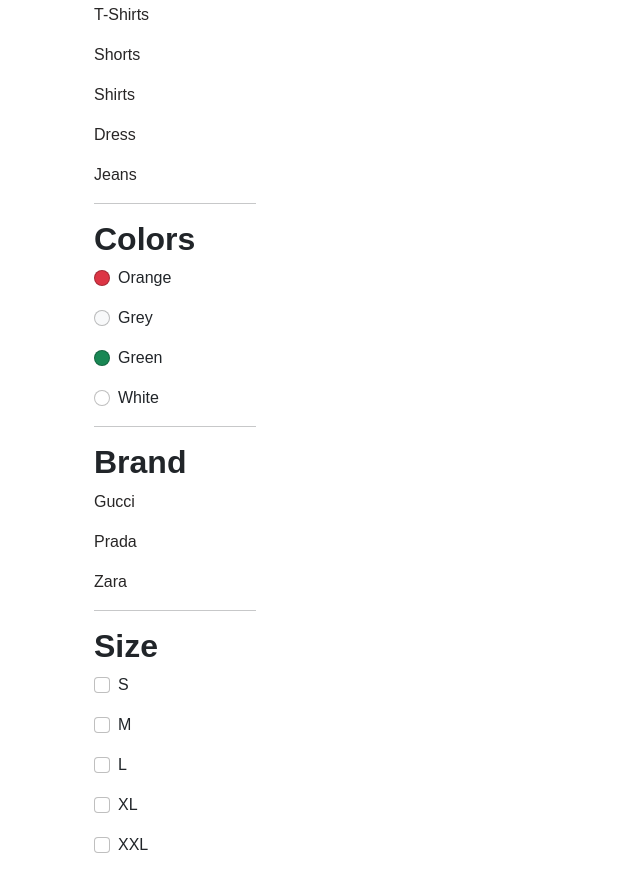
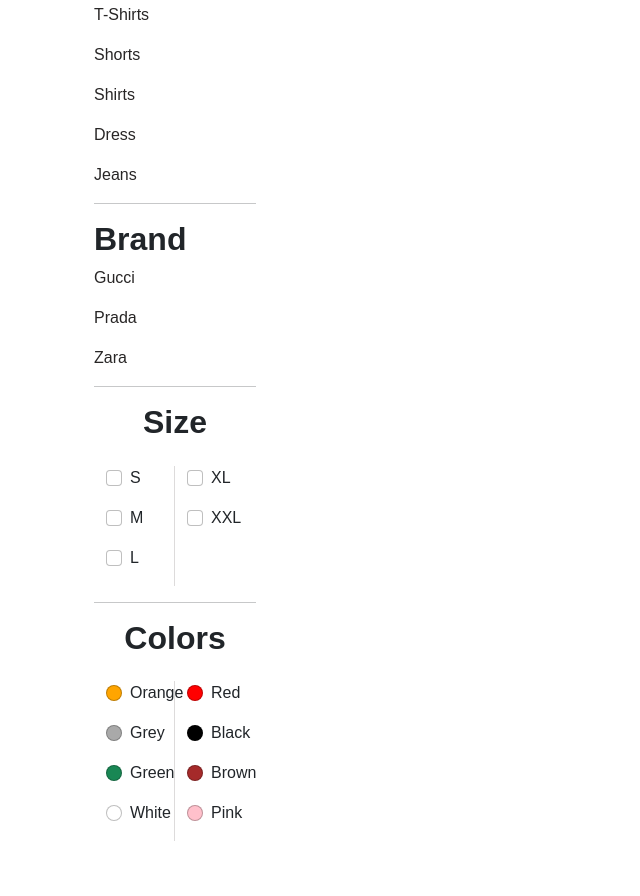
Before and after one commit to NhatNguyen1502/project-highFashionWeb, a plain HTML site: page html/category.html in a window 1280 px wide. Shown: the part 224-1120 px from the top of the page, without its empty margins (0-640 px from the left). Drawn offline with nearby package versions, Linux system fonts and the light colour scheme; no server answers.

Commit message:
add color category

```diff
--- a/css/Category.css
+++ b/css/Category.css
@@ -22,6 +22,34 @@
 }
 .font-weight-bold {
   font-weight: bold;
+  font-size: 25px;
+}
+.title{
+  font-weight: bold;
+  font-size: 15px;
+}
+.item-start {
+  display: flex;
+  flex-direction: column;
+  align-items: center;
+}
+.border-right{
+  border-right: solid rgb(221, 219, 219) 1px;
+}
+.bg-red{
+  background-color: red;
+}
+.bg-brown{
+  background-color: brown;
+}
+.bg-orange{
+  background-color: orange;
+}
+.bg-pink{
+  background-color:pink;
+}
+.bg-grey{
+  background-color: darkgrey;
 }
 
 .price-large {
--- a/html/category.html
+++ b/html/category.html
@@ -214,10 +214,10 @@
     <div class="container-sm bg-white">
         <div class="row justify-content-center">
             <div class="col-2 d-sm-block d-none">
-                <h2 class="fw-bold mt-3">Filters</h2>
+                <h2 class="fw-bold mt-3 ">Filters</h2>
                 <hr>
                 <ul class="list-unstyled">
-                    <li class="mb-3"><a href="#" class="text-decoration-none " onclick="filterByCategory('t-shirts')">T-Shirts</a></li>
+                    <li class="mb-3"><a href="#" class="text-decoration-none  " onclick="filterByCategory('t-shirts')">T-Shirts</a></li>
                     <li class="mb-3"><a href="#" class="text-decoration-none " onclick="filterByCategory('shorts')" >Shorts</a></li>
                     <li class="mb-3"><a href="#" class="text-decoration-none " onclick="filterByCategory('shirts')">Shirts</a></li>
                     <li class="mb-3"><a href="#" class="text-decoration-none " onclick="filterByCategory('dresses')">Dress</a></li>
@@ -225,16 +225,59 @@
                 </ul>
                 <hr>
 
-                <h2 class="fw-bold">Colors</h2>
+                  <h2 class="fw-bold ">Brand</h2>
+                  <ul class="list-unstyled ">
+                    <li class="mb-3"><a href="#" class="text-decoration-none " onclick="filterByBrand('gucci')">Gucci</a></li>
+                    <li class="mb-3"><a href="#" class="text-decoration-none " onclick="filterByBrand('prada')">Prada</a></li>
+                    <li class="mb-3"><a href="#" class="text-decoration-none " onclick="filterByBrand('zara')">Zara</a></li>
+                </ul>
+                <hr>
+
+                  <h2 class="fw-bold text-center mb-4">Size</h2>
+                  <div class="row">
+                    <div class="col-6 border-right">
+                      <div class="form-check mb-3 "id="sizes" onclick="filterBySize('S')">
+                        <input class="form-check-input" type="checkbox" name="size" id="size-s" value="S" >
+                        <label class="form-check-label" for="size-xl">S</label>
+                      </div>
+                      <div class="form-check mb-3" onclick="filterBySize('M')">
+                        <input class="form-check-input" type="checkbox" name="size" id="size-m" value="M">
+                        <label class="form-check-label" for="size-xxl">M</label>
+                      </div>
+                      <div class="form-check mb-3" onclick="filterBySize('L')">
+                        <input class="form-check-input" type="checkbox" name="size" id="size-l" value="L">
+                        <label class="form-check-label" for="size-xxl">L</label>
+                      </div>
+                    </div>
+                    <div class="col-6">
+                      <div class="form-check mb-3" onclick="filterBySize('XL')">
+                        <input class="form-check-input" type="checkbox" name="size" id="size-xl" value="XL">
+                        <label class="form-check-label" for="size-xxl">XL</label>
+                      </div>
+                      <div class="form-check mb-3" onclick="filterBySize('XXL')">
+                        <input class="form-check-input" type="checkbox" name="size" id="size-xxl" value="XXL">
+                        <label class="form-check-label" for="size-xxl">XXL</label>
+                      </div>
+                    </div>
+                  </div>
+                  <hr>
+
+                  <!-- <div>
+                    <button type="button" class="btn btn-primary" >Submit</button>
+                  </div> -->
+
+                  <h2 class="fw-bold text-center mb-4">Colors</h2>
+                  <div class="row">
+                    <div class="col-6 border-right">
                       <div class="form-check mb-3">
-                    <input class="form-check-input bg-danger" type="radio" name="color" id="color-red" value="orange">
-                    <label class="form-check-label" for="color-red">
+                        <input class="form-check-input bg-orange" type="radio" name="color" id="color-orange" value="orange">
+                        <label class="form-check-label" for="color-orange">
                           Orange
                         </label>
                       </div>
                       <div class="form-check mb-3">
-                    <input class="form-check-input bg-light" type="radio" name="color" id="color-blue" value="grey">
-                    <label class="form-check-label" for="color-blue">
+                        <input class="form-check-input bg-grey" type="radio" name="color" id="color-grey" value="grey">
+                        <label class="form-check-label" for="color-grey">
                           Grey
                         </label>
                       </div>
@@ -250,42 +293,34 @@
                           White
                         </label>
                       </div>
-                  <hr>
-
-
-                  <h2 class="fw-bold">Brand</h2>
-                  <ul class="list-unstyled">
-                    <li class="mb-3"><a href="#" class="text-decoration-none " onclick="filterByBrand('gucci')">Gucci</a></li>
-                    <li class="mb-3"><a href="#" class="text-decoration-none " onclick="filterByBrand('prada')">Prada</a></li>
-                    <li class="mb-3"><a href="#" class="text-decoration-none " onclick="filterByBrand('zara')">Zara</a></li>
-                </ul>
-                <hr>
-
-                  <h2 class="fw-bold" >Size</h2>
-                  <div class="form-check mb-3"id="sizes" onclick="filterBySize('S')">
-                    <input class="form-check-input" type="checkbox" name="size" id="size-s" value="S" >
-                    <label class="form-check-label" for="size-xl">S</label>
                     </div>
-
-                  <div class="form-check mb-3" onclick="filterBySize('M')">
-                    <input class="form-check-input" type="checkbox" name="size" id="size-m" value="M">
-                    <label class="form-check-label" for="size-xxl">M</label>
+                    <div class="col-6">
+                      <div class="form-check mb-3">
+                        <input class="form-check-input bg-red" type="radio" name="color" id="color-red" value="red">
+                        <label class="form-check-label" for="color-red">
+                          Red
+                        </label>
                       </div>
-                  <div class="form-check mb-3" onclick="filterBySize('L')">
-                    <input class="form-check-input" type="checkbox" name="size" id="size-l" value="L">
-                    <label class="form-check-label" for="size-xxl">L</label>
+                      <div class="form-check mb-3">
+                        <input class="form-check-input bg-black" type="radio" name="color" id="color-black" value="black">
+                        <label class="form-check-label" for="color-black">
+                          Black
+                        </label>
                       </div>
-                  <div class="form-check mb-3" onclick="filterBySize('XL')">
-                    <input class="form-check-input" type="checkbox" name="size" id="size-xl" value="XL">
-                    <label class="form-check-label" for="size-xxl">XL</label>
+                      <div class="form-check mb-3">
+                        <input class="form-check-input bg-brown" type="radio" name="color" id="color-brown" value="brown">
+                        <label class="form-check-label" for="color-brown">
+                          Brown
+                        </label>
                       </div>
-                  <div class="form-check mb-3" onclick="filterBySize('XXL')">
-                    <input class="form-check-input" type="checkbox" name="size" id="size-xxl" value="XXL">
-                    <label class="form-check-label" for="size-xxl">XXL</label>
+                      <div class="form-check mb-3">
+                        <input class="form-check-input bg-pink" type="radio" name="color" id="color-pink" value="pink">
+                        <label class="form-check-label" for="color-pink">
+                          Pink
+                        </label>
                       </div>
-                  <!-- <div>
-                    <button type="button" class="btn btn-primary" >Submit</button>
-                  </div> -->
+                    </div>
+                  </div>
 
             </div>
             <div class="col-10 ">
--- a/js/category.js
+++ b/js/category.js
@@ -11,9 +11,9 @@
         htmls += `
               <div class="col-sm-3" id="item-${element.id}" onmouseover="addHoverEffect(this)" onmouseout="removeHoverEffect(this)" onclick="transferPage(${element.id})">
               <img class="mb-3" src="${element.img.url}" alt="">
-              <p class="mb-1 font-weight-bold">${element.name}</p>
-              <span class="star">&#9733;&#9733;&#9733;&#9733;&#9733;</span>
-              <p class="font-weight-bold">${element.price}</p>
+              <p class="mb-1 font-weight-bold title text-center">${element.name} </p>
+              <span class="star item-start">&#9733;&#9733;&#9733;&#9733;&#9733;</span>
+              <p class="font-weight-bold text-center">${element.price} $</p>
             </div>
           `;
       }
@@ -84,9 +84,9 @@
             htmls += `
             <div class="col-sm-3" id="item-${element.id}" onmouseover="addHoverEffect(this)" onmouseout="removeHoverEffect(this)" onclick="transferPage(${element.id})">
             <img class="mb-3" src="${element.img.url}" alt="">
-            <p class="mb-1 font-weight-bold">${element.name}</p>
-            <span class="star">&#9733;&#9733;&#9733;&#9733;&#9733;</span>
-            <p class="font-weight-bold">${element.price}</p>
+            <p class="mb-1 font-weight-bold title text-center">${element.name }</p>
+            <span class="star item-start">&#9733;&#9733;&#9733;&#9733;&#9733;</span>
+            <p class="font-weight-bold text-center">${element.price} $</p>
           </div>
         `;
           }
@@ -110,9 +110,9 @@
             htmls += `
             <div class="col-sm-3" id="item-${element.id}" onmouseover="addHoverEffect(this)" onmouseout="removeHoverEffect(this)" onclick="transferPage(${element.id})">
             <img class="mb-3" src="${element.img.url}" alt="">
-            <p class="mb-1 font-weight-bold">${element.name}</p>
-            <span class="star">&#9733;&#9733;&#9733;&#9733;&#9733;</span>
-            <p class="font-weight-bold">${element.price}</p>
+            <p class="mb-1 font-weight-bold title text-center">${element.name}</p>
+            <span class="star item-start">&#9733;&#9733;&#9733;&#9733;&#9733;</span>
+            <p class="font-weight-bold text-center">${element.price} $</p>
           </div>
         `;
           }
@@ -139,9 +139,9 @@
               htmls += `
             <div class="col-sm-3" id="item-${element.id}" onmouseover="addHoverEffect(this)" onmouseout="removeHoverEffect(this)" onclick="transferPage(${element.id})">
             <img class="mb-3" src="${element.img.url}" alt="">
-            <p class="mb-1 font-weight-bold">${element.name}</p>
-            <span class="star">&#9733;&#9733;&#9733;&#9733;&#9733;</span>
-            <p class="font-weight-bold">${element.price}</p>
+            <p class="mb-1 font-weight-bold title text-center">${element.name}</p>
+            <span class="star item-start">&#9733;&#9733;&#9733;&#9733;&#9733;</span>
+            <p class="font-weight-bold text-center">${element.price} $</p>
           </div>
             `;
             }
@@ -182,9 +182,9 @@
           htmls += `
           <div class="col-sm-3" id="item-${element.id}" onmouseover="addHoverEffect(this)" onmouseout="removeHoverEffect(this)" onclick="transferPage(${element.id})">
           <img class="mb-3" src="${element.img.url}" alt="">
-          <p class="mb-1 font-weight-bold">${element.name}</p>
-          <span class="star">&#9733;&#9733;&#9733;&#9733;&#9733;</span>
-          <p class="font-weight-bold">${element.price}</p>
+          <p class="mb-1 font-weight-bold title text-center">${element.name}</p>
+          <span class="star item-start">&#9733;&#9733;&#9733;&#9733;&#9733;</span>
+          <p class="font-weight-bold text-center">${element.price} $</p>
         </div>
           `;
         }
--- a/json_server/data.json
+++ b/json_server/data.json
@@ -244,7 +244,7 @@
       "status": "Enabled",
       "img": {
         "url": "https://i.postimg.cc/tTLXPQp0/image-1.png",
-        "color": "red",
+        "color": "brown",
         "url2": "",
         "color2": "",
         "url3": "",
@@ -394,7 +394,7 @@
       "status": "Disabled",
       "img": {
         "url": "https://i.postimg.cc/CxXwfTLV/image-12.png",
-        "color": "red",
+        "color": "pink",
         "url2": "",
         "color2": "",
         "url3": "",
```
Lines whose indentation alone changed are shown as unchanged.
